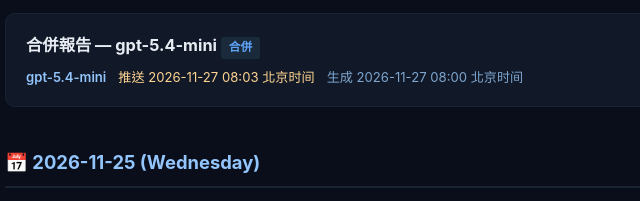
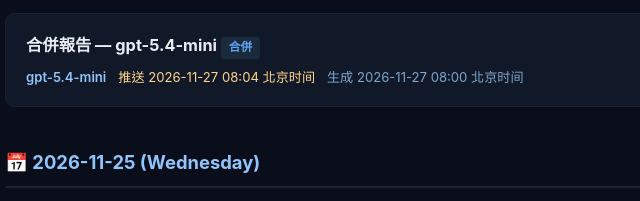
Before and after one commit to teast1234/research9999, a plain HTML site: page index.html in a window 1280 px wide. Shown: the part 530-731 px from the top of the page, 179-819 px from the left. Drawn offline with Linux system fonts and the light colour scheme.

Commit message:
index refresh 2026-11-26 19:04 ET

```diff
--- a/index.html
+++ b/index.html
@@ -62,7 +62,7 @@ footer { margin-top: 64px; text-align: center; color: #4a5568; font-size: 0.8em;
   <div class="card-title">合併報告 — gpt-5.4-mini <span class="badge combined">合併</span></div>
   <div class="card-meta">
     <span class="model">gpt-5.4-mini</span>
-    <span class="pushed">推送 2026-11-27 08:03 北京时间</span>
+    <span class="pushed">推送 2026-11-27 08:04 北京时间</span>
     <span class="generated">生成 2026-11-27 08:00 北京时间</span>
   </div>
 </a></div></div><div class="date-group"><div class="date-header">📅 2026-11-25 (Wednesday)</div><div class="card-grid">
```
